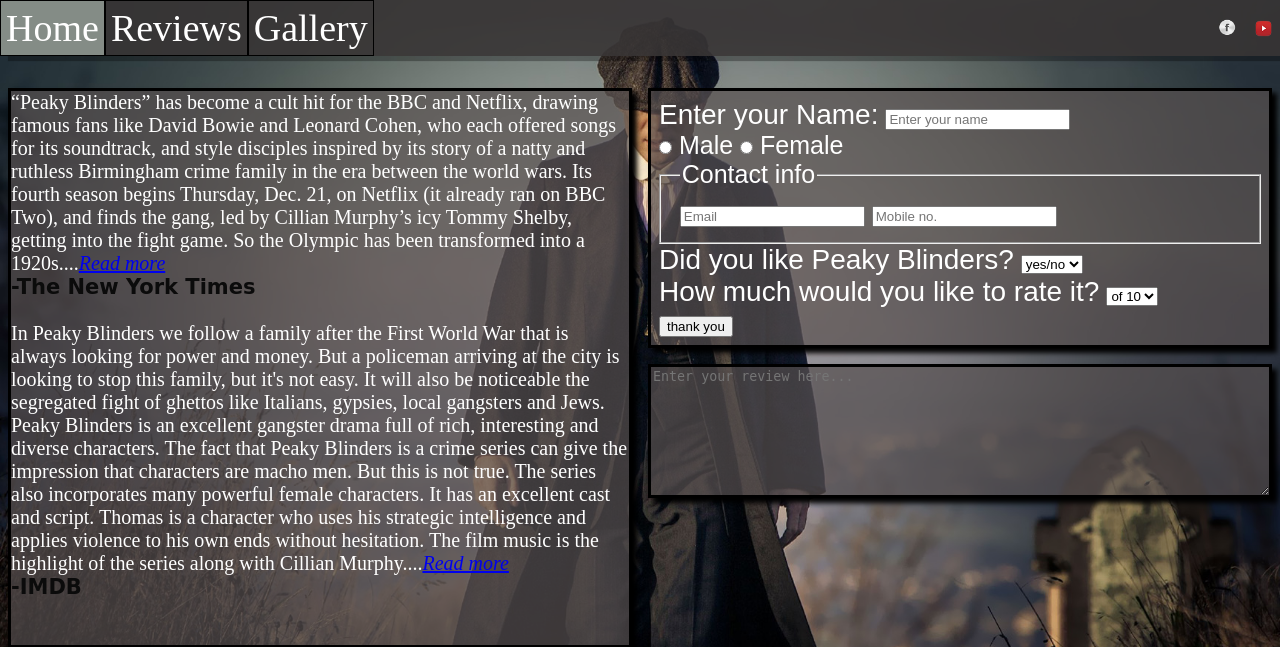
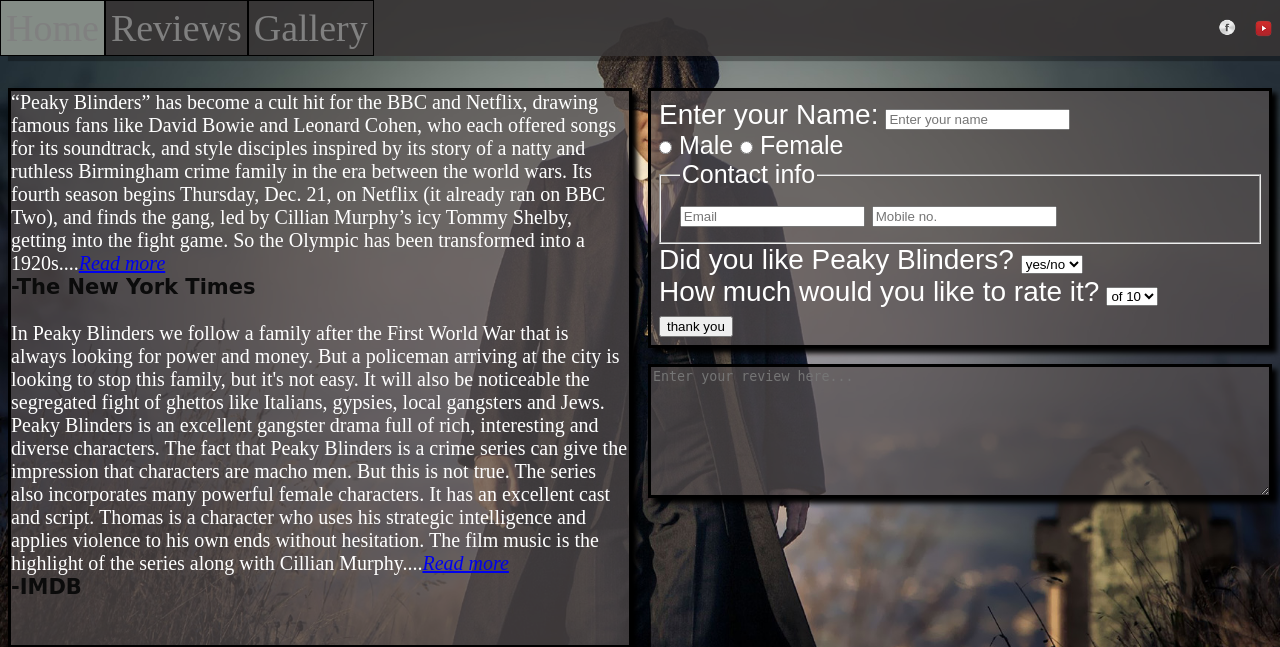
Before and after one commit to kgkushagra/GitHubdesktop, a PHP site: page /reviews.html in a window 1280 px wide. Shown: the top 647 px of the page. Run offline with PHP 8.4, Linux system fonts and the light colour scheme.

Commit message:
changed colour for nav a

```diff
--- a/climbax/self/reviews.css
+++ b/climbax/self/reviews.css
@@ -34,7 +34,7 @@
 	}
 nav ul li a{
 	text-decoration:none;
-	color:white;
+	color:grey;
 	font-size:38px;
 }
  #fb{
```
